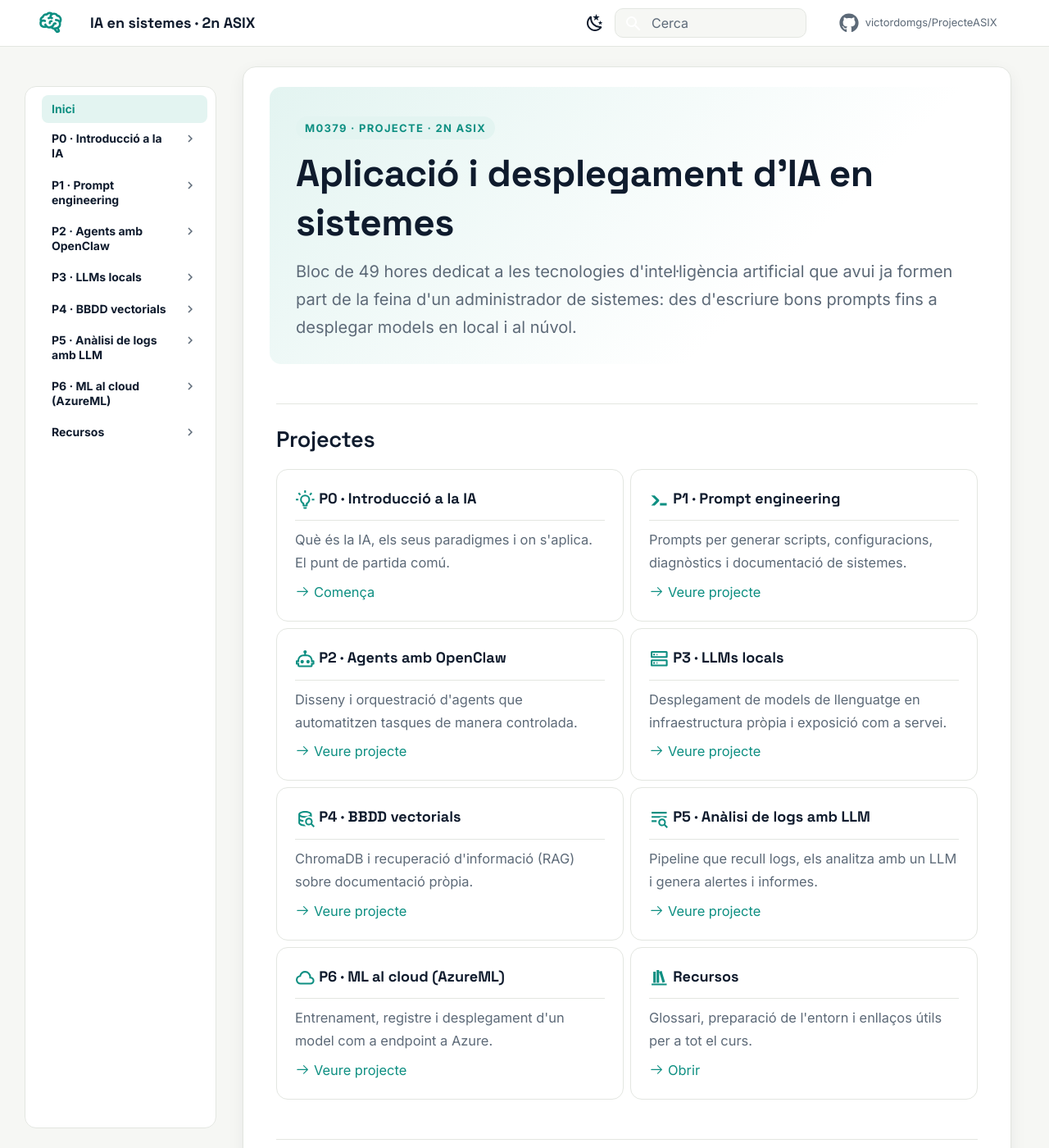
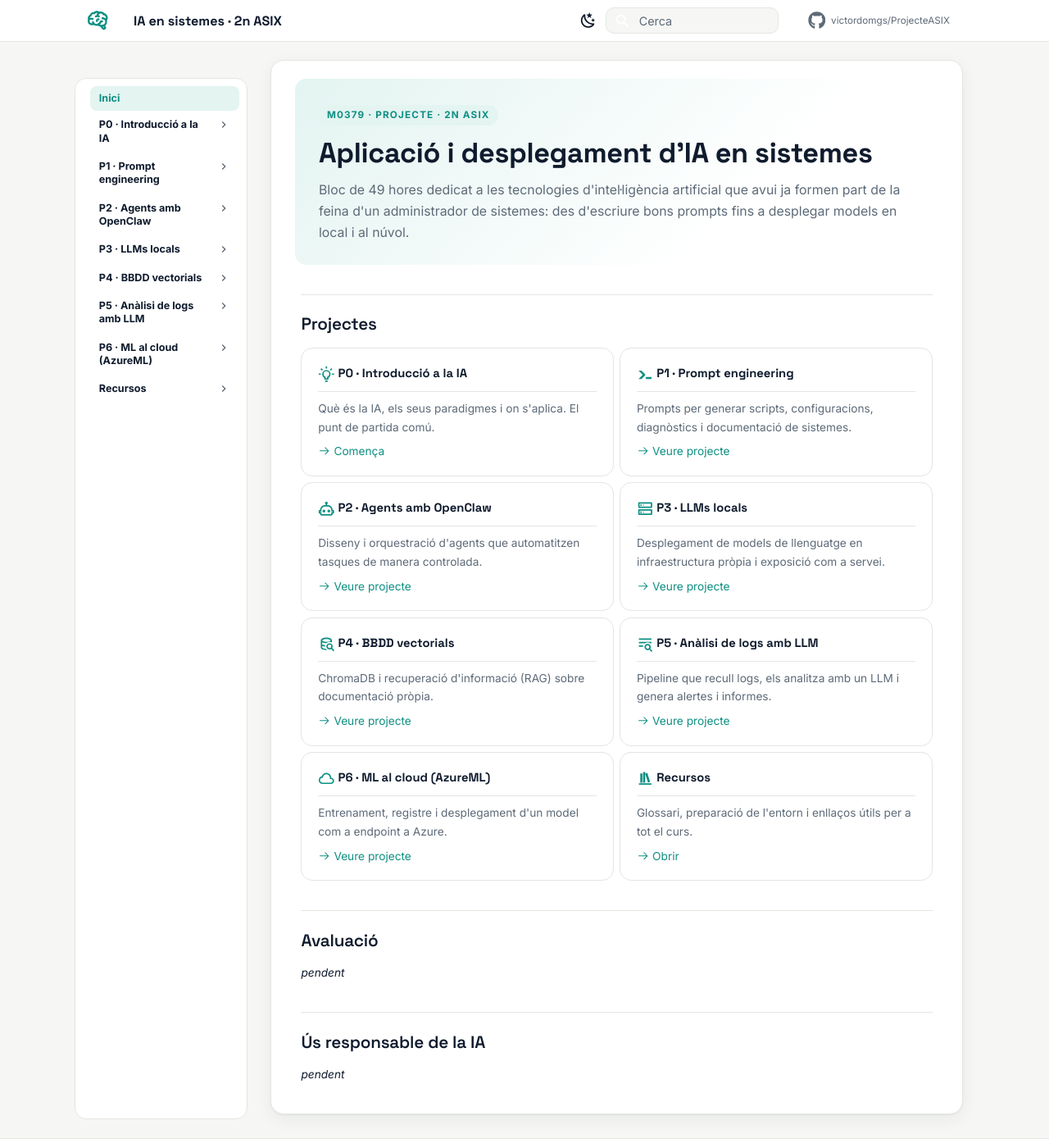
Before and after one commit to victordomgs/ProjecteASIX, an MkDocs documentation site: the page built from docs/index.md, in a window 1280 px wide and 1400 px high. Shown: the whole window at 82% size. Built offline with MkDocs 1.6.1 and Material for MkDocs 9.7.7, drawn with Linux system fonts in a browser that asks for light colours; comment, search, counter and statistics services are not loaded.

Commit message:
Redueix la mida de la lletra a tot el web
Co-Authored-By: Claude Opus 5.5 <noreply@anthropic.com>
Claude-Session: https://claude.ai/code/session_015ULDwpmTFdhXu3pHTGUNvm

```diff
--- a/docs/stylesheets/extra.css
+++ b/docs/stylesheets/extra.css
@@ -3,6 +3,11 @@
    ============================================================ */
 
 @import url("https://fonts.googleapis.com/css2?family=Space+Grotesk:wght@500;600;700&display=swap");
+
+/* ---------- Mida base: més petita que la de Material ---------- */
+html { font-size: 112.5%; }
+@media screen and (min-width: 100em) { html { font-size: 118.75%; } }
+@media screen and (min-width: 125em) { html { font-size: 125%; } }
 
 /* ---------- Colors (mode clar) ---------- */
 :root,
@@ -133,22 +138,22 @@
 .md-content__inner::before { display: none; }
 
 /* ---------- Tipografia ---------- */
-.md-typeset { font-size: .82rem; line-height: 1.7; }
+.md-typeset { font-size: .76rem; line-height: 1.65; }
 .md-typeset h1, .md-typeset h2, .md-typeset h3 {
   font-family: "Space Grotesk", var(--md-text-font-family);
   color: var(--ia-ink);
   letter-spacing: -.01em;
 }
-.md-typeset h1 { font-weight: 700; font-size: 2rem; margin-bottom: .8rem; }
+.md-typeset h1 { font-weight: 700; font-size: 1.65rem; margin-bottom: .7rem; }
 .md-typeset h2 {
   font-weight: 600;
-  font-size: 1.35rem;
-  margin-top: 2.4rem;
+  font-size: 1.15rem;
+  margin-top: 2rem;
   padding-top: 1.2rem;
   border-top: 1px solid var(--ia-line);
 }
 .md-typeset h1 + h2, .md-typeset h1 + p + h2 { border-top: 0; padding-top: 0; }
-.md-typeset h3 { font-weight: 600; font-size: 1.05rem; color: var(--ia-teal); }
+.md-typeset h3 { font-weight: 600; font-size: .92rem; color: var(--ia-teal); }
 .md-typeset strong { color: var(--ia-ink); }
 
 /* Etiqueta superior per als projectes (p. ex. "Projecte 0") */
@@ -158,7 +163,7 @@
   color: var(--ia-teal); background: var(--ia-teal-soft);
   padding: .15rem .55rem; border-radius: 99px; margin-bottom: .4rem;
 }
-.md-typeset .lead { font-size: 1rem; color: var(--ia-muted); max-width: 42rem; }
+.md-typeset .lead { font-size: .88rem; color: var(--ia-muted); max-width: 42rem; }
 
 /* ---------- Llistes de definicions ---------- */
 .md-typeset dl > dt { font-weight: 600; color: var(--ia-teal); }
@@ -167,14 +172,14 @@
 /* ---------- Imatges i vídeos ---------- */
 .md-typeset img, .md-typeset video { border-radius: 12px; }
 .md-typeset figure img, .md-typeset figure video { box-shadow: var(--ia-shadow); }
-.md-typeset figcaption { color: var(--ia-muted); font-size: .72rem; max-width: none; }
+.md-typeset figcaption { color: var(--ia-muted); font-size: .68rem; max-width: none; }
 .md-typeset .grid > p > img { box-shadow: var(--ia-shadow); }
 .md-typeset .grid { align-items: center; }
 
 /* ---------- Taules ---------- */
 .md-typeset table:not([class]) {
   border: 1px solid var(--ia-line); border-radius: 12px; overflow: hidden;
-  box-shadow: none; font-size: .78rem;
+  box-shadow: none; font-size: .72rem;
 }
 .md-typeset table:not([class]) th {
   background: var(--ia-canvas); color: var(--ia-ink); font-weight: 600;
@@ -201,14 +206,14 @@
 .md-typeset .grid.cards > ul > li > hr { margin: .5rem 0; border-color: var(--ia-line); }
 .md-typeset .grid.cards .lg { color: var(--ia-teal); }
 .md-typeset .grid.cards p { color: var(--ia-muted); margin: .4rem 0; }
-.md-typeset .grid.cards strong { color: var(--ia-ink); font-family: "Space Grotesk", sans-serif; font-size: .9rem; }
+.md-typeset .grid.cards strong { color: var(--ia-ink); font-family: "Space Grotesk", sans-serif; font-size: .82rem; }
 
 /* Portada */
 .md-typeset .hero {
   background: linear-gradient(135deg, var(--ia-teal-soft), transparent 70%);
   border-radius: 14px; padding: 1.6rem 1.6rem 1.2rem; margin: -.4rem -.4rem 1.6rem;
 }
-.md-typeset .hero h1 { font-size: 2.3rem; margin: .2rem 0 .6rem; }
+.md-typeset .hero h1 { font-size: 1.9rem; margin: .2rem 0 .6rem; }
 .md-typeset .hero p { margin: .2rem 0; }
 
 /* Botons */
```
